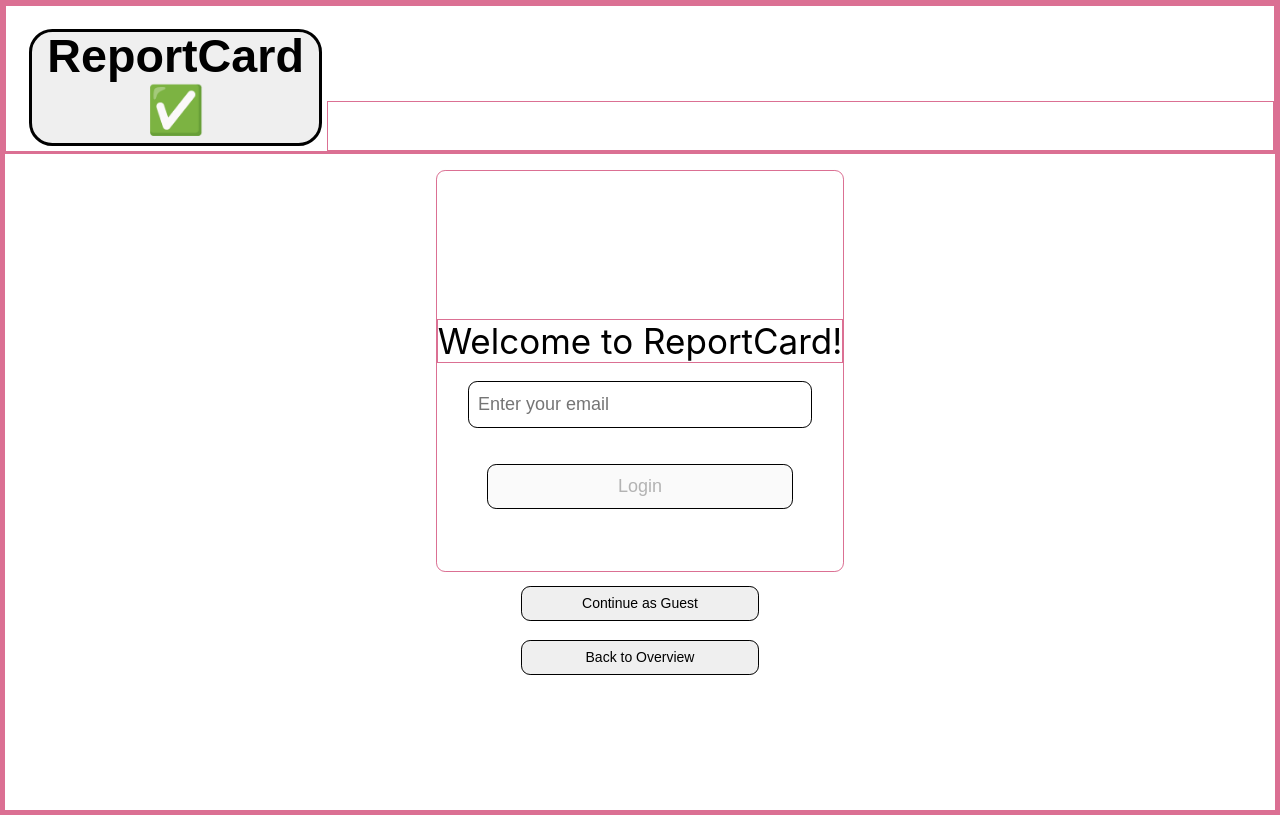
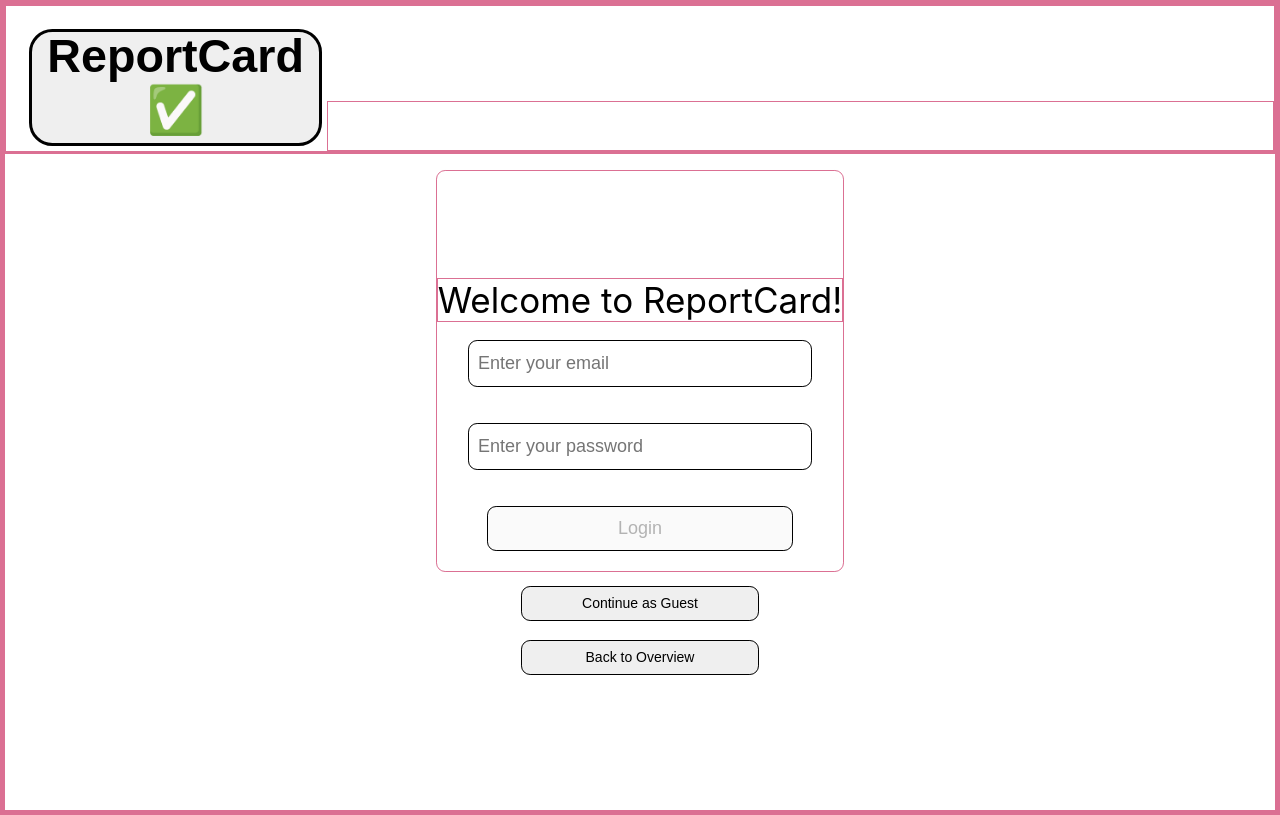
Before and after one commit to reportcard-org/reportcard-fe, a React (Create React App) app: page /login in a window 1280 px wide. Built offline with nearby package versions, Linux system fonts and the light colour scheme; no server answers.

Commit message:
Fix guest vs logged in error handling

```diff
--- a/src/components/App/App.js
+++ b/src/components/App/App.js
@@ -1,7 +1,6 @@
 import React, { useState } from 'react';
 import './App.scss';
 import DistrictInfoPage from '../DistrictInfoPage/DistrictInfoPage';
-import { getDistrict } from '../../apiCalls';
 import NavBar from '../NavBar/NavBar';
 import SignInNavBar from '../SignInNavBar/SignInNavBar'
 import FavNavBar from '../../FavNavBar/FavNavBar';
@@ -9,20 +8,18 @@ import GuestDistrictInfoPage from '../../GuestDistrictInfoPage/GuestDistrictInfo
 import Overview from '../Overview/Overview';
 import SearchPage from '../SearchPage/SearchPage';
 import UserLoginPage from '../UserLoginPage/UserLoginPage';
+import FavoriteDistrictsPage from '../FavoriteDistrictsPage/FavoriteDistrictsPage';
+import { getDistrict } from '../../apiCalls';
 import { USER_FAV_QUERY } from '../../hooks/useGetFavorites';
-import FavoriteDistrictsPage from '../FavoriteDistrictsPage/FavoriteDistrictsPage';
+import { USER_LOGIN_QUERY } from '../../hooks/useGetUsers';
 import { useGetFavorites } from '../../hooks/useGetFavorites';
 import { Routes, Route, useNavigate } from 'react-router-dom';
-import { useGetUsers } from '../../hooks/useGetUsers';
-import { useMutation, gql } from "@apollo/client";
+import { useLazyQuery, useMutation, gql } from "@apollo/client";
 
 const App = () => {
   const navigate = useNavigate()
-  const [districtData, setDistrictData] = useState({})
-  const [userLoginEmail, setUserLoginEmail] = useState("")
-  const { queryError, queryLoading, queryData } = useGetUsers(userLoginEmail)
-
-  console.log(queryError, queryLoading)
+  const [ districtData, setDistrictData ] = useState({})
+  const [ findUser, { error: queryError, loading: queryLoading, data: queryData } ] = useLazyQuery(USER_LOGIN_QUERY)
 
   const FAVORITE_DISTRICT = gql`
     mutation createUserDistrict($userId: Int!, $districtId: Int! ){
@@ -41,30 +38,25 @@ const App = () => {
   let userId;
 
   if (districtData && queryData) {
-    districtId = districtData?.data?.attributes?.[0].lea_id
+    districtId = districtData?.data?.attributes?.[ 0 ].lea_id
     userId = queryData?.user?.id
   }
 
-  const { favError, favLoading, favData } = useGetFavorites(userId)
-
-  console.log(favError, favLoading)
-
-  const [addFavorites, { error, loading, data }] = useMutation(FAVORITE_DISTRICT, {
+  const { favLoading, favData } = useGetFavorites(userId)
+  const [ addFavorites, { loading } ] = useMutation(FAVORITE_DISTRICT, {
     refetchQueries: [
       { query: USER_FAV_QUERY },
       'userdistricts'
     ],
   })
 
-  console.log("MUTATION", { data, loading, error })
-
   const submitLogin = (userEmail) => {
-    setUserLoginEmail(userEmail)
+    findUser({ variables: { email: userEmail } })
   }
 
   const signOut = () => {
     navigate("/")
-    setUserLoginEmail("")
+    window.location.reload(false)
   }
 
   const searchForAddress = (newAddressQuery) => {
@@ -77,6 +69,10 @@ const App = () => {
         console.log(error);
       });
   }
+
+  if (queryLoading) return <h1>Loading...</h1>
+  if (loading) return <h1>Loading...</h1>
+  if (favLoading) return <h1>Loading...</h1>
 
   return (
     <div className="App">
@@ -92,7 +88,10 @@ const App = () => {
           <>
             <SignInNavBar
             />
-            <UserLoginPage submitLogin={submitLogin} />
+            <UserLoginPage
+              submitLogin={submitLogin}
+              queryError={queryError}
+            />
           </>
         } />
         <Route path='/home' element={
@@ -103,6 +102,7 @@ const App = () => {
             />
             <SearchPage
               searchForAddress={searchForAddress}
+              queryError={queryError}
             />
           </>
         }
--- a/src/components/FavoriteDistrictsPage/FavoriteDistrictsPage.js
+++ b/src/components/FavoriteDistrictsPage/FavoriteDistrictsPage.js
@@ -21,7 +21,7 @@ const FavoriteDistrictsPage = ({ favData }) => {
                     studentGuidanceCounselorRatio={district.district.studentGuidanceCounselorRatio}
                     perStudentExpenditure={district.district.perStudentExpenditure}
                 />
-                <h1>❤️</h1>
+                <h1 key={uuidV4()}>❤️</h1>
             </>
         )
     })
--- a/src/components/SearchPage/SearchPage.js
+++ b/src/components/SearchPage/SearchPage.js
@@ -1,10 +1,16 @@
-import React from 'react';
+import React, { useEffect } from 'react';
 import './SearchPage.scss';
+import { useNavigate } from 'react-router-dom';
 import PropTypes from 'prop-types'
-
 import SearchForm from '../SearchForm/SearchForm';
 
-const SearchPage = ({ searchForAddress }) => {
+const SearchPage = ({ searchForAddress, queryError }) => {
+    const navigate = useNavigate()
+
+    useEffect(()=> {
+        queryError && navigate('/login')
+    }, [ navigate, queryError])
+
         return (
             <div className='search-form-container'>
                 <SearchForm
--- a/src/components/UserLoginForm/UserLoginForm.js
+++ b/src/components/UserLoginForm/UserLoginForm.js
@@ -2,24 +2,22 @@ import React, { useState } from "react";
 import { useNavigate } from "react-router-dom";
 import './UserLoginForm.scss'
 
-const UserLoginForm = ({ submitLogin }) => {
+const UserLoginForm = ({ submitLogin, queryError }) => {
     const navigate = useNavigate()
-
     const [ userCredentials, setUserCredentials ] = useState("")
-    // const [userPassword, setUserPassword] = useState("")
+    const [userPassword, setUserPassword] = useState("")
 
     const handleSubmit = (event) => {
         event.preventDefault()
         submitLogin(userCredentials)
-
-        // submitLogin(userCredentials, userPassword)
         navigate("/home")
         clearInputs()
+        submitLogin(userCredentials, userPassword)
     }
 
     const clearInputs = () => {
         setUserCredentials('')
-        // setUserPassword("")
+        setUserPassword("")
     }
 
     return (
@@ -35,18 +33,16 @@ const UserLoginForm = ({ submitLogin }) => {
                 value={userCredentials}
                 onChange={(event) => setUserCredentials(event.target.value)}
             />
-            {/* <input
+            <input
                 className='password-input'
                 type="text"
                 name="userPassword"
                 placeholder="Enter your password"
                 value={userPassword}
                 onChange={() => setUserPassword("welcome2022")}
-            /> */}
-
-            <button className='login-button' type='submit' disabled={!userCredentials}>Login</button>
-            {/* <button className='login-button' type='submit' disabled={!userCredentials && !userPassword}>Login</button> */}
-
+            />
+            {queryError && <p>User not found. Check the email and try again</p>}
+            <button className='login-button' type='submit' disabled={!userCredentials && !userPassword}>Login</button>
         </form>
     )
 }
--- a/src/components/UserLoginPage/UserLoginPage.js
+++ b/src/components/UserLoginPage/UserLoginPage.js
@@ -1,16 +1,24 @@
 import React from 'react';
 import './UserLoginPage.scss';
 import UserLoginForm from '../UserLoginForm/UserLoginForm';
-import {  useNavigate } from 'react-router-dom';
+import { useNavigate } from 'react-router-dom';
 
-const UserLoginPage = ({ submitLogin }) => {
+const UserLoginPage = ({ submitLogin, queryError }) => {
     const navigate = useNavigate()
+
+    const handleClick = () => {
+        navigate('/home')
+        window.location.reload(false)
+    }
 
     return (
         <div className='user-login-form-container'>
-            <UserLoginForm submitLogin={submitLogin}/>
-            <button className='guest-button' onClick={ () => navigate('/home') }>Continue as Guest</button>
-            <button className='overview-button' onClick={ () => navigate('/') }>Back to Overview</button>
+            <UserLoginForm
+                queryError={queryError}
+                submitLogin={submitLogin}
+            />
+            {queryError ? <button className='guest-button' onClick={() => handleClick()}>Continue as Guest</button> : <button className='guest-button' onClick={() => navigate('/home')}>Continue as Guest</button>}
+            <button className='overview-button' onClick={() => navigate('/')}>Back to Overview</button>
         </div>
     )
 }
--- a/src/hooks/useGetUsers.js
+++ b/src/hooks/useGetUsers.js
@@ -1,6 +1,6 @@
-import { useQuery, gql } from '@apollo/client';
+import { gql } from '@apollo/client';
 
-const USER_LOGIN_QUERY = gql`
+export const USER_LOGIN_QUERY = gql`
 query user($email: String!){
     user(email: $email){
         name
@@ -9,18 +9,3 @@ query user($email: String!){
     }
   }
 `;
-
-
-export const useGetUsers = (userLoginEmail) => {
-    const { error: queryError, loading: queryLoading, data: queryData } = useQuery(USER_LOGIN_QUERY, {
-        variables: {
-            email: userLoginEmail
-        }
-    })
-
-    return {
-        queryError,
-        queryData,
-        queryLoading
-    }
-}
```
Also changed, not shown: src/FavNavBar/FavNavBar.js (+3 -4 lines), src/components/NavBar/NavBar.js (+0 -11 lines). Lines whose indentation alone changed are shown as unchanged.
